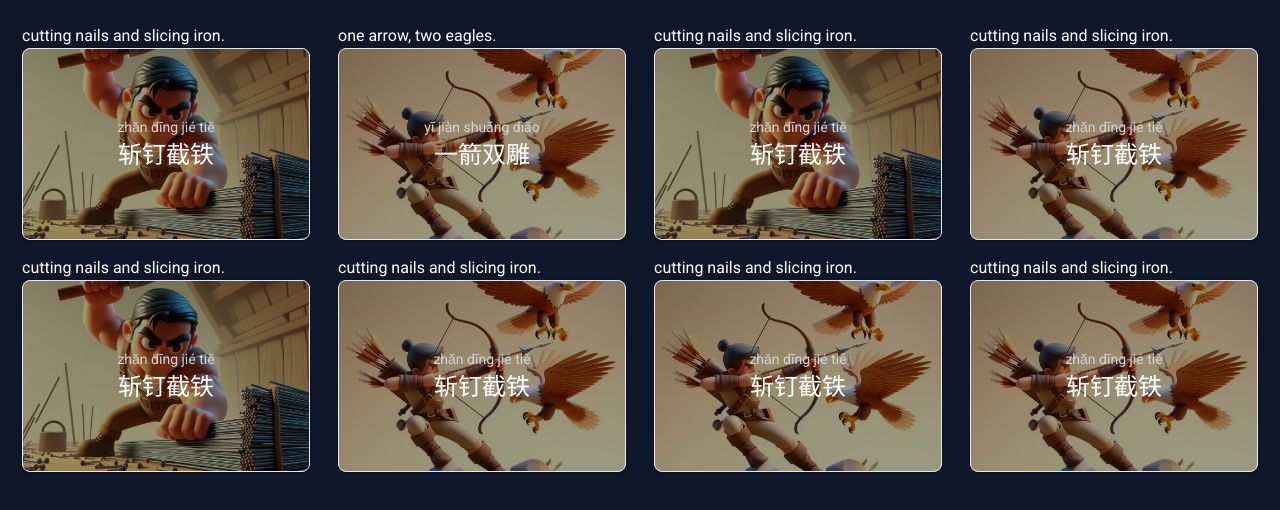
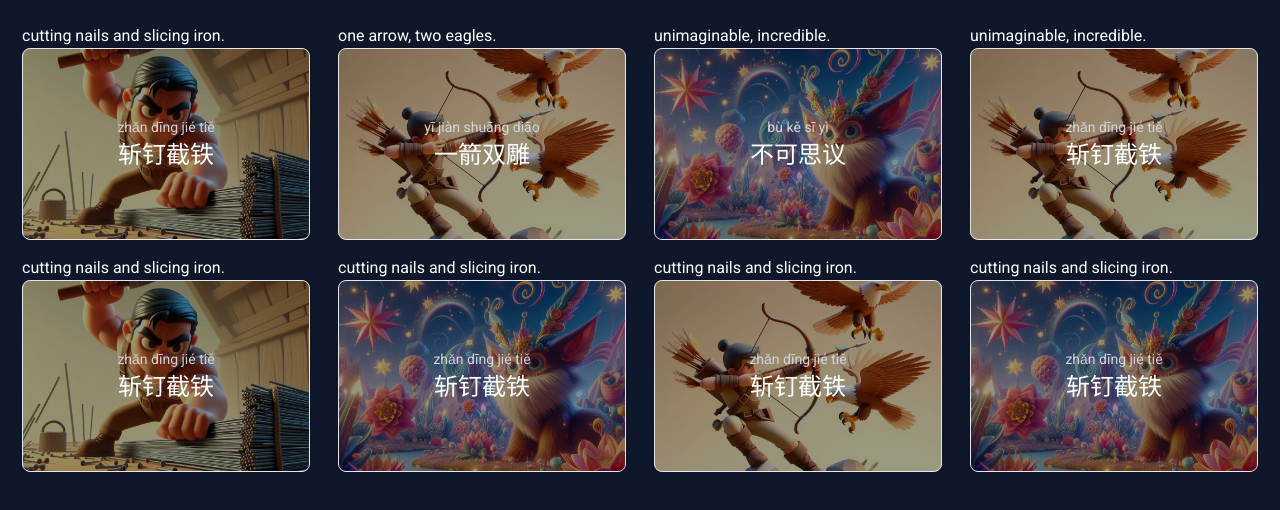
Before and after one commit to francislainy/chengyu-memo, an Angular app: page / in a window 1280 px wide. Shown: the top 510 px of the page. Built offline with nearby package versions, Linux system fonts and the light colour scheme.

Commit message:
Add model for list of phrases

```diff
--- a/src/app/components/chengyu-list/chengyu-list.component.ts
+++ b/src/app/components/chengyu-list/chengyu-list.component.ts
@@ -19,7 +19,8 @@ export class ChengyuListComponent {
       pinyin: "zhǎn dīng jié tiě",
       image: "zhandingjietie-斩钉截铁.png",
       translation: "cutting nails and slicing iron.",
-      description: "It's used to describe a person who is very decisive and resolute, with an attitude of firmness and determination. Imagine someone who makes decisions with such conviction that it's like they're cutting through nails and iron—there's no hesitation or doubt."
+      description: "It's used to describe a person who is very decisive and resolute, with an attitude of firmness and determination. Imagine someone who makes decisions with such conviction that it's like they're cutting through nails and iron—there's no hesitation or doubt.",
+      phrases: ["phrase1", "phrase2", "phrase3"]
     },
     {
       id: 2,
@@ -27,23 +28,26 @@ export class ChengyuListComponent {
       pinyin: "yī jiàn shuāng diāo",
       image: "yijianshuangdiao-箭双雕.png",
       translation: "one arrow, two eagles.",
-      description: "It means achieving two goals with a single action, much like the English phrase \"killing two birds with one stone.\" Imagine a skilled archer releasing a single arrow that hits two eagles at once—it's all about efficiency and skill."
+      description: "It means achieving two goals with a single action, much like the English phrase \"killing two birds with one stone.\" Imagine a skilled archer releasing a single arrow that hits two eagles at once—it's all about efficiency and skill.",
+      phrases: ["phrase1", "phrase2", "phrase3"]
     },
     {
       id: 3,
-      chengyu: "斩钉截铁",
-      pinyin: "zhǎn dīng jié tiě",
-      image: "zhandingjietie-斩钉截铁.png",
-      translation: "cutting nails and slicing iron.",
-      description: "It's used to describe a person who is very decisive and resolute, with an attitude of firmness and determination. Imagine someone who makes decisions with such conviction that it's like they're cutting through nails and iron—there's no hesitation or doubt."
+      chengyu: "不可思议",
+      pinyin: "bù kě sī yì",
+      image: "bukesiyi-不可思议.png",
+      translation: "unimaginable, incredible.",
+      description: "It's used to describe something that is beyond ordinary comprehension, astonishing, or extraordinary. Imagine witnessing a breathtaking natural phenomenon or an unbelievable feat—it's something so incredible that it defies belief.",
+      phrases: ["phrase1", "phrase2", "phrase3"]
     },
     {
       id: 4,
       chengyu: "斩钉截铁",
       pinyin: "zhǎn dīng jié tiě",
       image: "yijianshuangdiao-箭双雕.png",
-      translation: "cutting nails and slicing iron.",
-      description: "It's used to describe a person who is very decisive and resolute, with an attitude of firmness and determination. Imagine someone who makes decisions with such conviction that it's like they're cutting through nails and iron—there's no hesitation or doubt."
+      translation: "unimaginable, incredible.",
+      description: "It's used to describe a person who is very decisive and resolute, with an attitude of firmness and determination. Imagine someone who makes decisions with such conviction that it's like they're cutting through nails and iron—there's no hesitation or doubt.",
+      phrases: ["phrase1", "phrase2", "phrase3"]
     },
     {
       id: 5,
@@ -51,15 +55,17 @@ export class ChengyuListComponent {
       pinyin: "zhǎn dīng jié tiě",
       image: "zhandingjietie-斩钉截铁.png",
       translation: "cutting nails and slicing iron.",
-      description: "It's used to describe a person who is very decisive and resolute, with an attitude of firmness and determination. Imagine someone who makes decisions with such conviction that it's like they're cutting through nails and iron—there's no hesitation or doubt."
+      description: "It's used to describe a person who is very decisive and resolute, with an attitude of firmness and determination. Imagine someone who makes decisions with such conviction that it's like they're cutting through nails and iron—there's no hesitation or doubt.",
+      phrases: ["phrase1", "phrase2", "phrase3"]
     },
     {
       id: 6,
       chengyu: "斩钉截铁",
       pinyin: "zhǎn dīng jié tiě",
-      image: "yijianshuangdiao-箭双雕.png",
+      image: "bukesiyi-不可思议.png",
       translation: "cutting nails and slicing iron.",
-      description: "It's used to describe a person who is very decisive and resolute, with an attitude of firmness and determination. Imagine someone who makes decisions with such conviction that it's like they're cutting through nails and iron—there's no hesitation or doubt."
+      description: "It's used to describe a person who is very decisive and resolute, with an attitude of firmness and determination. Imagine someone who makes decisions with such conviction that it's like they're cutting through nails and iron—there's no hesitation or doubt.",
+      phrases: ["phrase1", "phrase2", "phrase3"]
     },
     {
       id: 7,
@@ -67,15 +73,17 @@ export class ChengyuListComponent {
       pinyin: "zhǎn dīng jié tiě",
       image: "yijianshuangdiao-箭双雕.png",
       translation: "cutting nails and slicing iron.",
-      description: "It's used to describe a person who is very decisive and resolute, with an attitude of firmness and determination. Imagine someone who makes decisions with such conviction that it's like they're cutting through nails and iron—there's no hesitation or doubt."
+      description: "It's used to describe a person who is very decisive and resolute, with an attitude of firmness and determination. Imagine someone who makes decisions with such conviction that it's like they're cutting through nails and iron—there's no hesitation or doubt.",
+      phrases: ["phrase1", "phrase2", "phrase3"]
     },
     {
       id: 8,
       chengyu: "斩钉截铁",
       pinyin: "zhǎn dīng jié tiě",
-      image: "yijianshuangdiao-箭双雕.png",
+      image: "bukesiyi-不可思议.png",
       translation: "cutting nails and slicing iron.",
-      description: "It's used to describe a person who is very decisive and resolute, with an attitude of firmness and determination. Imagine someone who makes decisions with such conviction that it's like they're cutting through nails and iron—there's no hesitation or doubt."
+      description: "It's used to describe a person who is very decisive and resolute, with an attitude of firmness and determination. Imagine someone who makes decisions with such conviction that it's like they're cutting through nails and iron—there's no hesitation or doubt.",
+      phrases: ["phrase1", "phrase2", "phrase3"]
     },
   ]
 }
--- a/src/app/models/Chengyu.model.ts
+++ b/src/app/models/Chengyu.model.ts
@@ -5,4 +5,5 @@ export interface IChengyu {
   translation: string,
   description: string,
   image: string,
+  phrases?: string[]
 }
```
Also changed, not shown: public/bukesiyi-不可思议.png (added).
